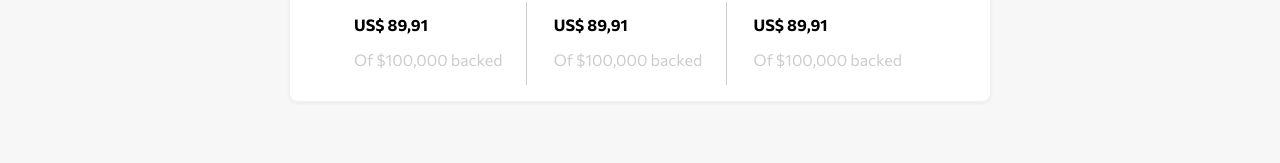
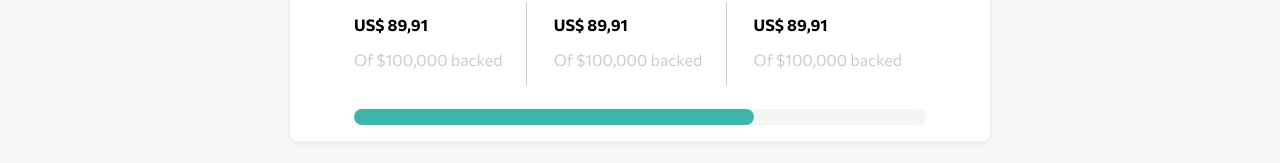
Before and after one commit to PedroMakengo/crowdfunding, a Next.js app: page / in a window 1280 px wide. Shown: the part 885-1048 px from the top of the page. Built offline with nearby package versions, Linux system fonts and the light colour scheme.

Commit message:
Preloading

```diff
--- a/src/components/StaticNumber/index.tsx
+++ b/src/components/StaticNumber/index.tsx
@@ -16,6 +16,9 @@ export function StaticNumber() {
           <ItemStaticNumber value={s} />
           <ItemStaticNumber value={s} />
         </div>
+        <div className={style.preloading}>
+          <div className={style.loading}></div>
+        </div>
       </div>
     </section>
   );
--- a/src/components/StaticNumber/style.module.scss
+++ b/src/components/StaticNumber/style.module.scss
@@ -35,5 +35,20 @@
         }
       }
     }
+    .preloading {
+      width: 100%;
+      height: 1rem;
+      margin-top: 1.5rem;
+      background: #f4f4f4;
+
+      border-radius: 0.5rem;
+
+      .loading {
+        width: 70%;
+        height: 100%;
+        background: #3db5ac;
+        border-radius: 0.5rem;
+      }
+    }
   }
 }
```
